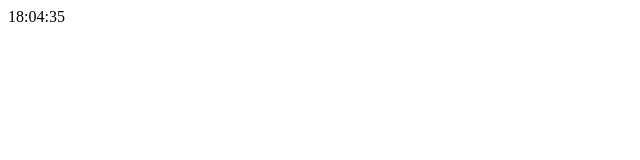
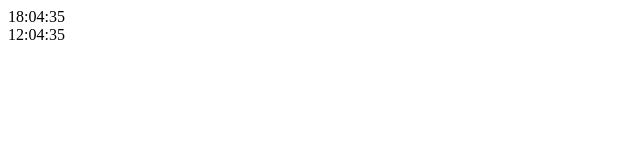
Before and after one commit to nitka975/ElectronicClock, a plain HTML site: page index.html in a window 1280 px wide. Shown: the full height of the page, 0-640 px from the left. Drawn offline with Linux system fonts and the light colour scheme.

Commit message:
autput timezona NewYork (-5)

```diff
--- a/index.html
+++ b/index.html
@@ -7,6 +7,7 @@
 </head>
 <body>
     <div id="clock"></div>
+    <div id="timezona"></div>
 
     <script src="script.js"></script>
 </body>
--- a/script.js
+++ b/script.js
@@ -8,3 +8,15 @@ function updateClock(){
 
 }
 setInterval(updateClock, 1000);
+
+function updateClock_timezona() {
+    const now_local = new Date();
+    const select_timezona = -5; //NewYork
+    const hours = String(now_local.getHours()+select_timezona-1).padStart(2, '0');
+    const minutes = String(now_local.getMinutes()).padStart(2,'0');
+    const ceconds = String(now_local.getSeconds()).padStart(2,'0');
+
+    document.getElementById('timezona').textContent = `${hours}:${minutes}:${ceconds}`;
+}
+
+setInterval(updateClock_timezona, 1000);
```
